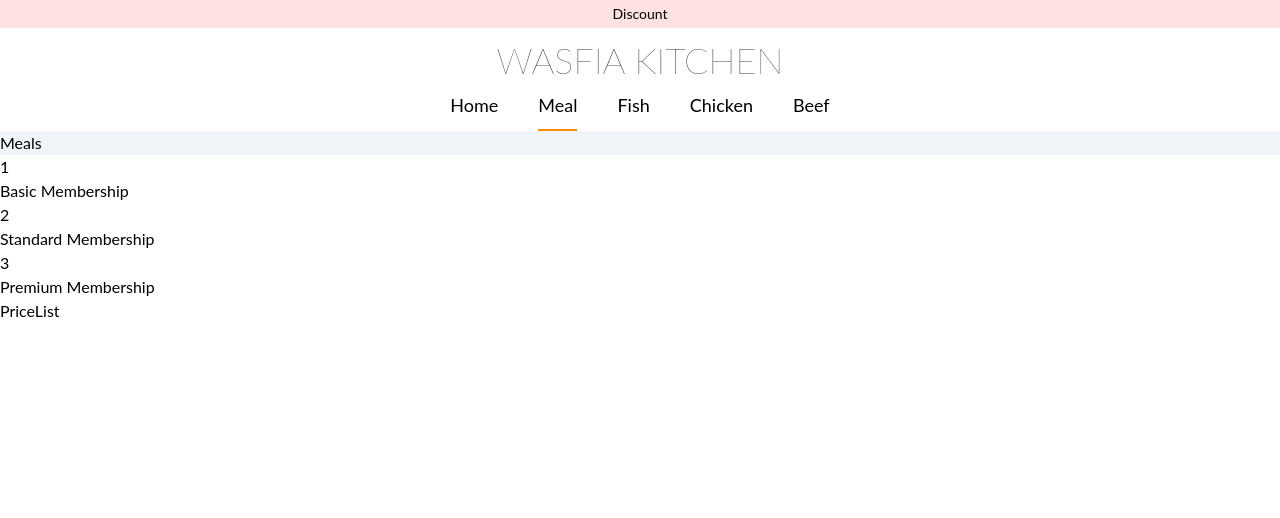
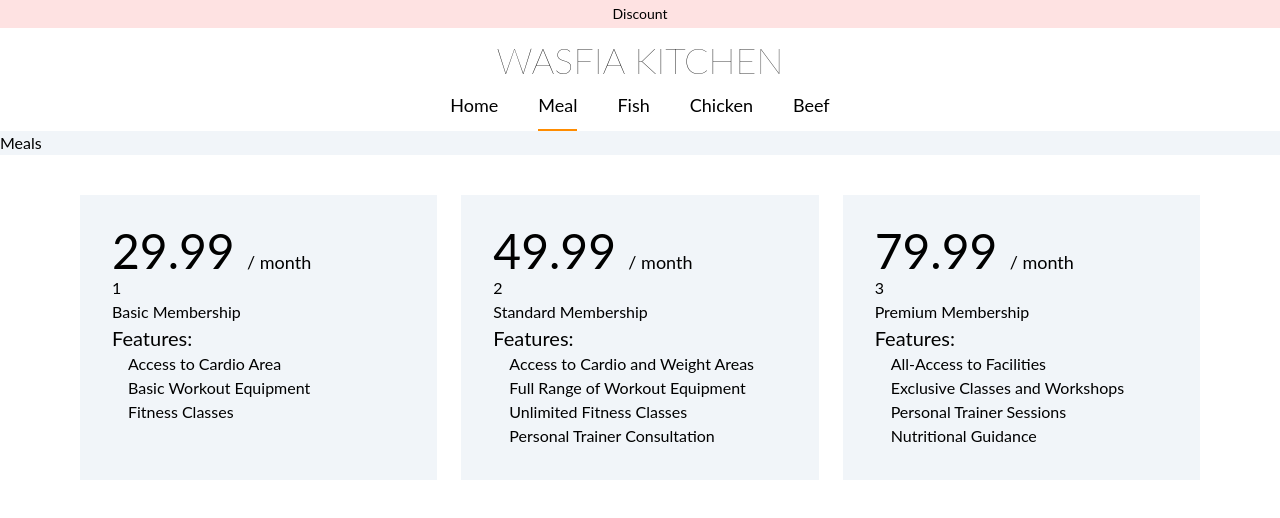
Before and after one commit to naimurcse/react-mealdb, a React (Vite) app: page /meal in a window 1280 px wide. Shown: the top 518 px of the page. Built offline with nearby package versions, Linux system fonts and the light colour scheme.

Commit message:
Display loaded info in PriceCard Component

```diff
--- a/package.json
+++ b/package.json
@@ -13,6 +13,7 @@
     "@heroicons/react": "^2.0.18",
     "localforage": "^1.10.0",
     "match-sorter": "^6.3.1",
+    "prop-types": "^15.8.1",
     "react": "^18.2.0",
     "react-dom": "^18.2.0",
     "react-router-dom": "^6.20.0",
--- a/public/prices.json
+++ b/public/prices.json
@@ -2,7 +2,7 @@
   {
     "id": 1,
     "label": "Basic Membership",
-    "price": 29.99,
+    "subscriptionFee": 29.99,
     "features": [
       "Access to Cardio Area",
       "Basic Workout Equipment",
@@ -12,7 +12,7 @@
   {
     "id": 2,
     "label": "Standard Membership",
-    "price": 49.99,
+    "subscriptionFee": 49.99,
     "features": [
       "Access to Cardio and Weight Areas",
       "Full Range of Workout Equipment",
@@ -23,7 +23,7 @@
   {
     "id": 3,
     "label": "Premium Membership",
-    "price": 79.99,
+    "subscriptionFee": 79.99,
     "features": [
       "All-Access to Facilities",
       "Exclusive Classes and Workshops",
--- a/src/component/PriceCard/PriceCard.jsx
+++ b/src/component/PriceCard/PriceCard.jsx
@@ -1,11 +1,23 @@
 import PropTypes from "prop-types";
 const PriceCard = ({ price }) => {
-   const { id, label, features } = price;
+   const { id, label, subscriptionFee, features } = price;
    console.log(price);
    return (
-      <div>
+      <div className="bg-slate-100 p-8 ">
+         <h2 className="text-5xl text-bold">
+            {subscriptionFee} <span className="text-semibold text-lg">/ month</span>{" "}
+         </h2>
          <h1>{id}</h1>
          <h2>{label}</h2>
+         <ul>
+            <h2 className="text-xl text-bold">Features: </h2>
+            {features.map((feature) => (
+               <li className="ml-4" key={id}>
+                  {" "}
+                  {feature}{" "}
+               </li>
+            ))}
+         </ul>
       </div>
    );
 };
--- a/src/component/PriceList/PriceList.jsx
+++ b/src/component/PriceList/PriceList.jsx
@@ -9,11 +9,10 @@ const PriceList = () => {
          .then((data) => setPrices(data));
    }, []);
    return (
-      <div>
+      <div className="px-20 py-10 grid grid-cols-1 md:grid-cols-2 xl:grid-cols-3 gap-6">
          {prices.map((price) => (
             <PriceCard key={price.id} price={price}></PriceCard>
          ))}
-         <h1>PriceList</h1>
       </div>
    );
 };
```
Also changed, not shown: 1 other file (tests, documents, lock files or other folders).
